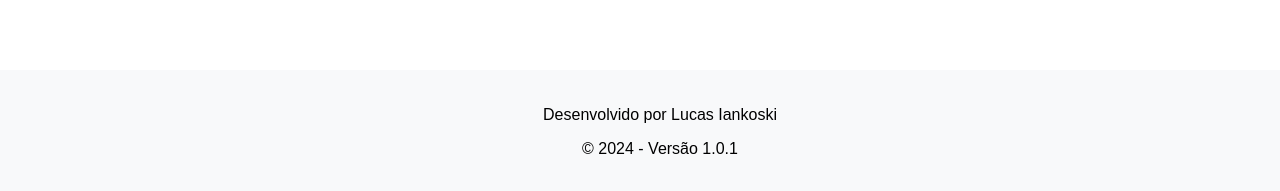
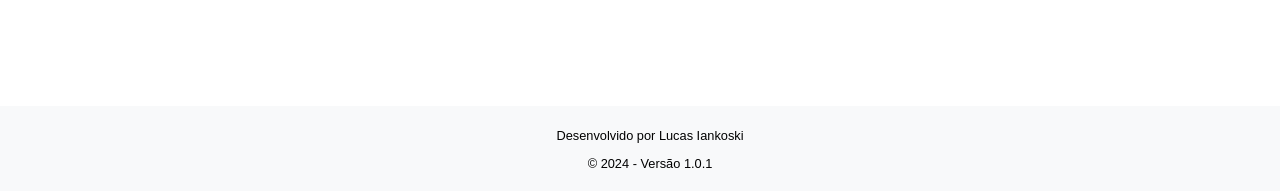
Before and after one commit to LucasIankoski/avaliacoes-frontend, a Vue app: page / in a window 1280 px wide. Shown: the part 606-797 px from the top of the page. Built offline with nearby package versions, Linux system fonts and the light colour scheme; no server answers.

Commit message:
Feat: Alterando tamanho da fonte e altura do footer.

```diff
--- a/src/components/Footer.vue
+++ b/src/components/Footer.vue
@@ -16,11 +16,12 @@
     font-family: sans-serif;
     background-color: #f8f9fa;
     text-align: center;
-    padding: 20px;
+    padding: 10px; /* Reduzido de 20px para 10px */
     position: fixed;
     left: 0;
     bottom: 0;
     width: 100%;
+    font-size: 0.8rem; /* Reduzindo o tamanho da fonte. Ajuste conforme necessário */
   }
 
   .custom-link {
```
